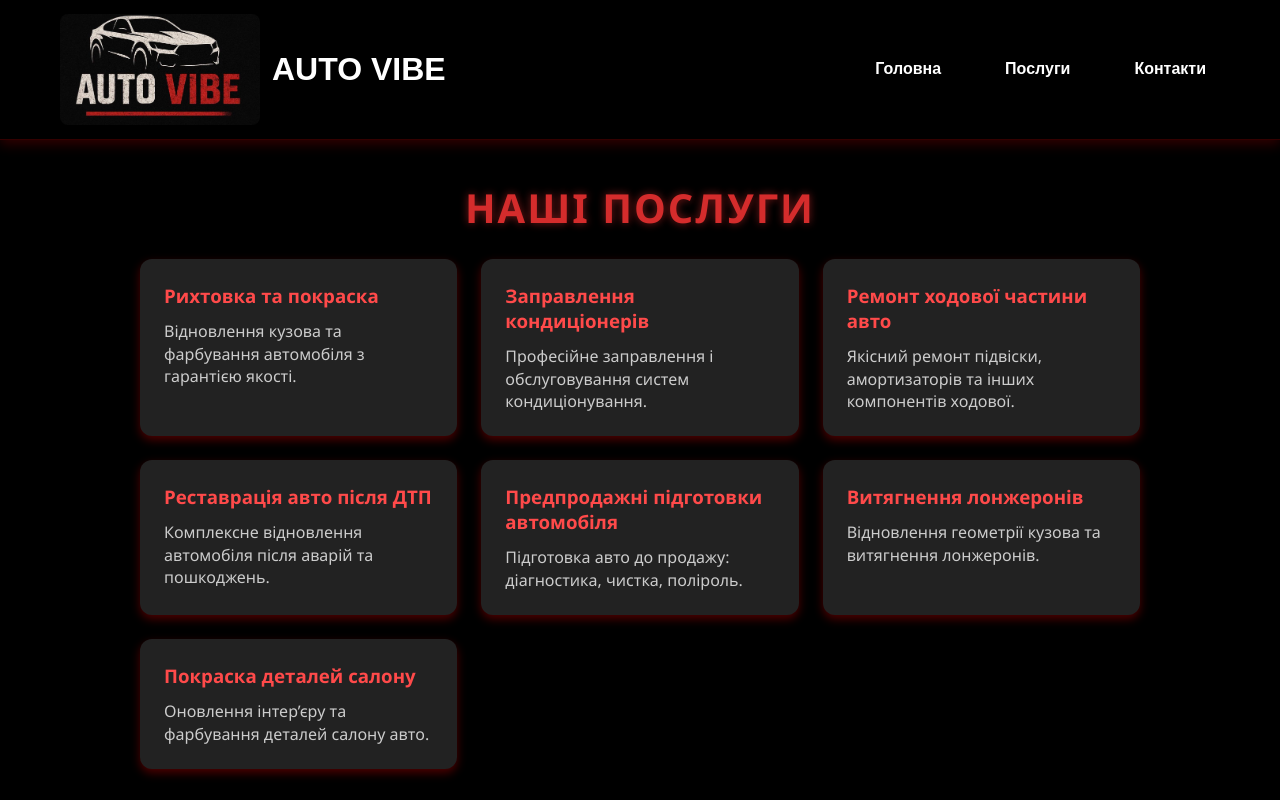
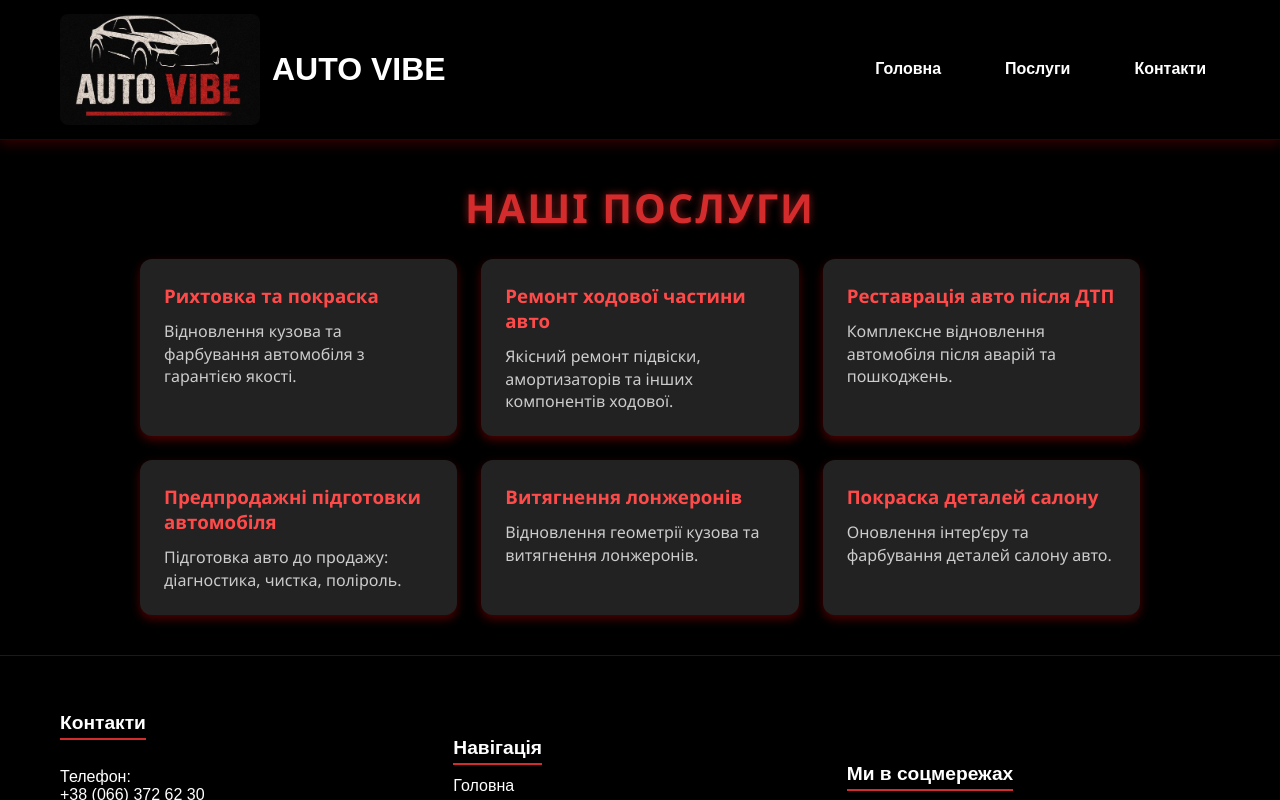
Before and after one commit to Drewwulf/autovibe, a React (Create React App) app: page /service in a window 1280 px wide. Shown: the top 800 px of the page. Built offline with nearby package versions, Linux system fonts and the light colour scheme.

Commit message:
fix 404 on Netlify with _redirects

```diff
--- a/src/pages/ServicesPage.js
+++ b/src/pages/ServicesPage.js
@@ -13,11 +13,7 @@ function ServicesPage() {
             title: "Рихтовка та покраска",
             description: "Відновлення кузова та фарбування автомобіля з гарантією якості.",
         },
-        {
-            id: 2,
-            title: "Заправлення кондиціонерів",
-            description: "Професійне заправлення і обслуговування систем кондиціонування.",
-        },
+
         {
             id: 3,
             title: "Ремонт ходової частини авто",
```
